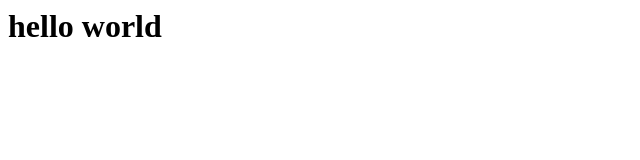
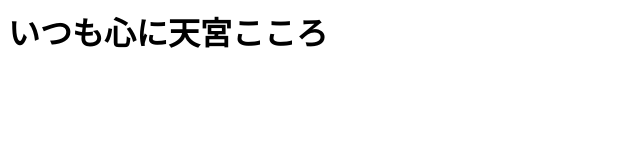
Before and after one commit to RatnaPetit/RatnaPetit.github.io, a plain HTML site: page index.html in a window 1280 px wide. Shown: the whole page, without its empty margins (0-640 px from the left). Drawn offline with Linux system fonts and the light colour scheme.

Commit message:
h1タグの文言変更

```diff
--- a/index.html
+++ b/index.html
@@ -1 +1 @@
-<h1>hello world</h1>
+<h1>いつも心に天宮こころ</h1>
```
